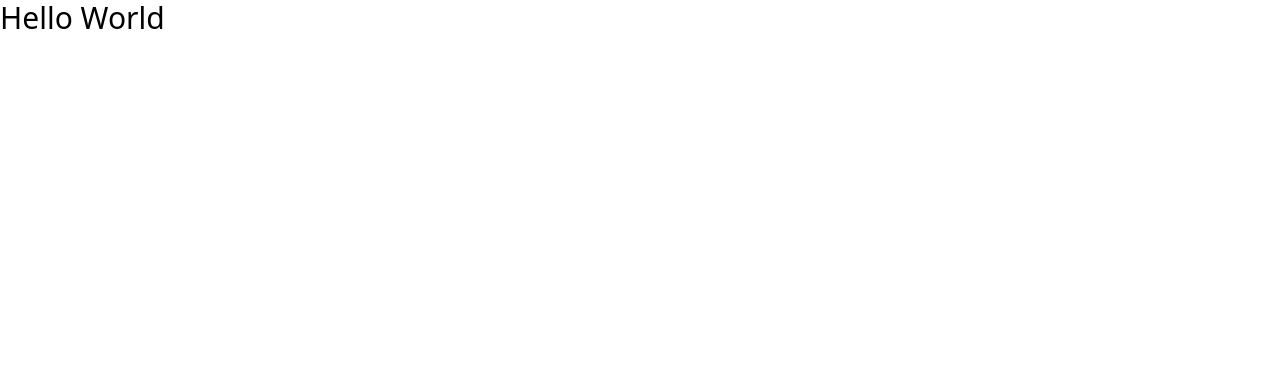
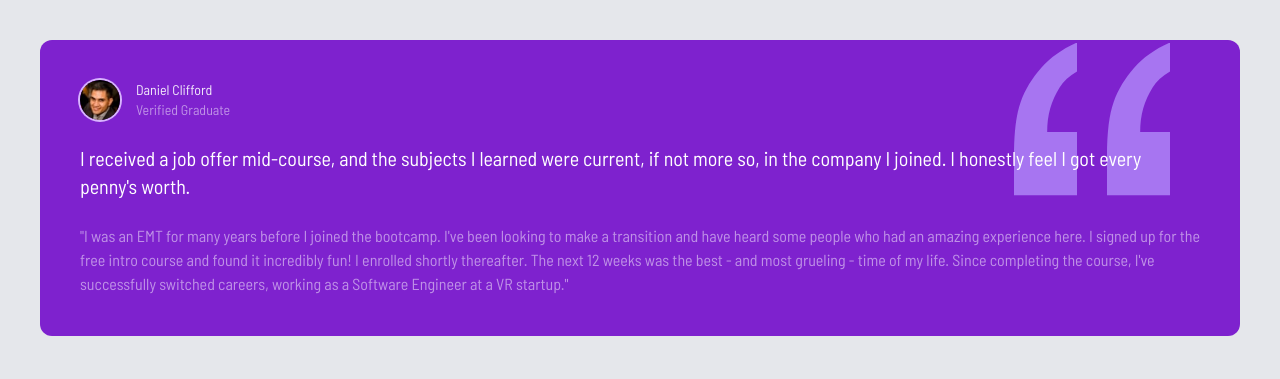
Before and after one commit to AlejandroRodarte/tailwind-course-testimonial-grid, a website: page index.html in a window 1280 px wide. Drawn offline with Linux system fonts and the light colour scheme.

Commit message:
first box

```diff
--- a/index.html
+++ b/index.html
@@ -11,9 +11,57 @@
       href="https://fonts.googleapis.com/css2?family=Barlow+Semi+Condensed:wght@400;500;600&display=swap"
       rel="stylesheet"
     />
-    <title>Testimonial Grid Project</title>
+    <title>Testimonial Grid</title>
   </head>
-  <body>
-    <h1 class="text-3xl">Hello World</h1>
+  <body class="bg-gray-200">
+    <!-- Global Container -->
+    <div class="container mx-auto max-w-7xl p-2 md:p-10">
+      <!-- Grid Container - TODO: Implement grid display -->
+      <div class="text-white">
+        <!-- Box 1 -->
+        <!-- 1. relative since the "quotes" svg icon will be absolute-positioned -->
+        <div class="relative rounded-xl bg-purple-700 p-10">
+          <!-- "Quotes" Image -->
+          <img
+            src="images/bg-pattern-quotation.svg"
+            alt=""
+            class="absolute top-3 right-10 scale-125 md:top-7 md:right-24 md:scale-150"
+          />
+          <!-- Box Header -->
+          <!-- 1. two flex items: an avatar icon and a name/status text container -->
+          <div class="z-10 flex space-x-4">
+            <!-- Avatar Icon -->
+            <!-- 1. fixed 40x40 px size -->
+            <!-- 2. ring-2 and ring-purple-300 provide a ring border effect on the element -->
+            <img
+              src="images/image-daniel.jpg"
+              alt=""
+              class="h-10 w-10 rounded-full ring-2 ring-purple-300"
+            />
+            <!-- Name/Status Text Container -->
+            <div class="text-sm">
+              <h4 class="opacity-90">Daniel Clifford</h4>
+              <p class="opacity-50">Verified Graduate</p>
+            </div>
+          </div>
+          <!-- Large Text -->
+          <p class="relative z-10 mt-6 text-xl">
+            I received a job offer mid-course, and the subjects I learned were
+            current, if not more so, in the company I joined. I honestly feel I
+            got every penny's worth.
+          </p>
+          <!-- Small Text -->
+          <p class="mt-6 opacity-50">
+            "I was an EMT for many years before I joined the bootcamp. I've been
+            looking to make a transition and have heard some people who had an
+            amazing experience here. I signed up for the free intro course and
+            found it incredibly fun! I enrolled shortly thereafter. The next 12
+            weeks was the best - and most grueling - time of my life. Since
+            completing the course, I've successfully switched careers, working
+            as a Software Engineer at a VR startup."
+          </p>
+        </div>
+      </div>
+    </div>
   </body>
 </html>
```
Also changed, not shown: css/style.css.
